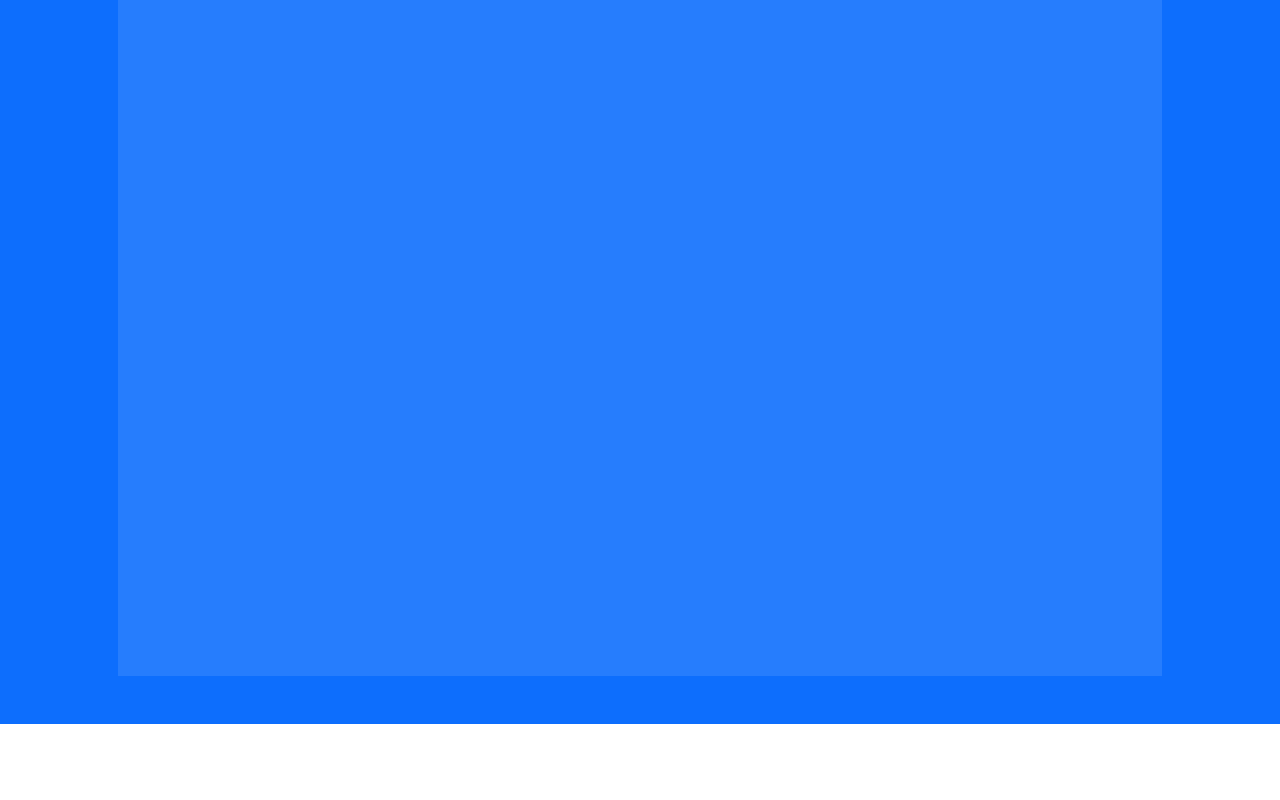
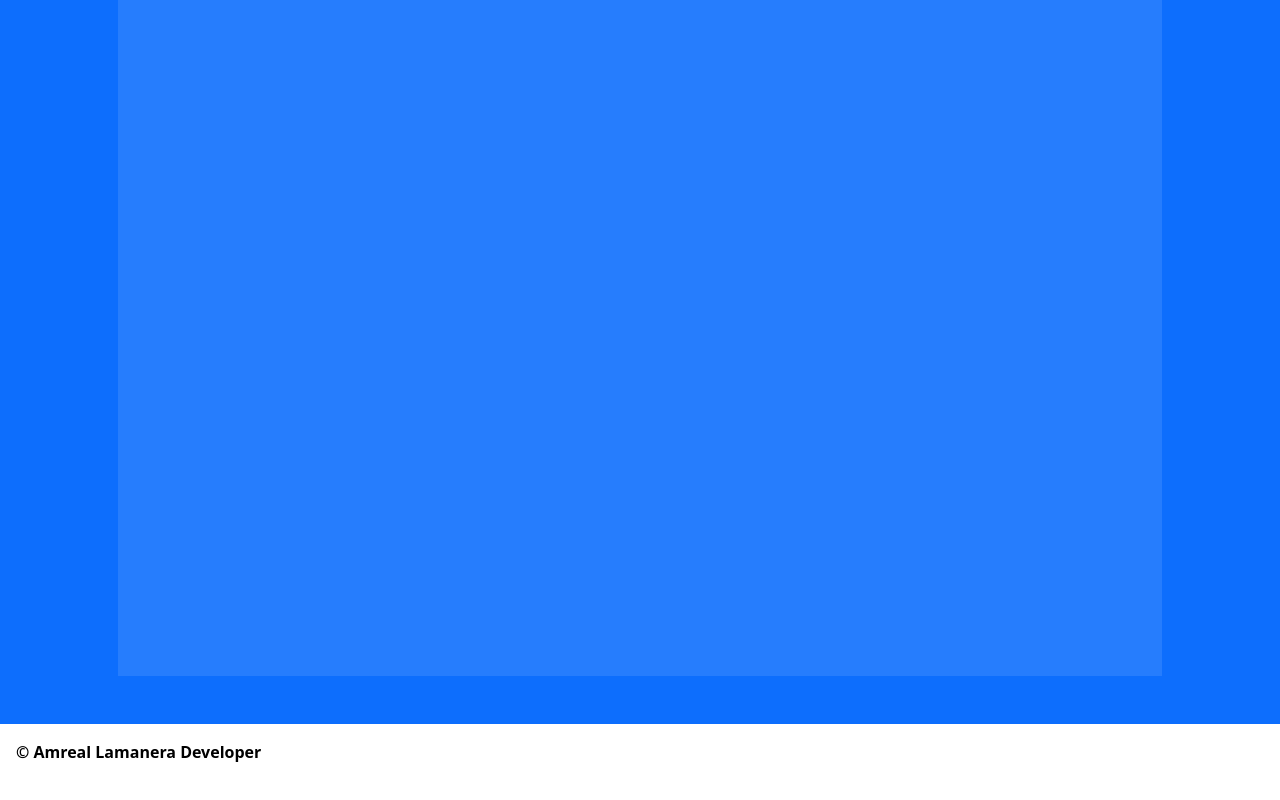
Before and after one commit to Amreal-Lamanera/js-campominato-grid, a plain HTML site: page index.html in a window 1280 px wide. Shown: the part 566-1366 px from the top of the page. Drawn offline with nearby package versions, Linux system fonts and the light colour scheme.

Commit message:
add footer content and style

```diff
--- a/css/app.css
+++ b/css/app.css
@@ -13,14 +13,16 @@ main {
     align-items: center;
 }
 
-/* footer {} */
+footer a {
+    color: #000;
+    text-decoration: none;
+}
 
 .tableContainer {
     flex-basis: 100%;
     display: grid;
     aspect-ratio: 1;
     background-color: rgba(255, 255, 255, 0.1);
-    /* grid-template-columns: repeat(10, 1fr); */
 }
 
 .square {
--- a/index.html
+++ b/index.html
@@ -53,7 +53,11 @@
 
         </main>
 
-        <footer class="p-5"></footer>
+        <footer class="p-3">
+            <a href="http://twitch.tv/amreallamanera" class="m-0 fw-bold">
+                &copy; Amreal Lamanera Developer
+                </p>
+        </footer>
 
         <!-- Bootstrap Bundle with Popper -->
         <script src='https://cdn.jsdelivr.net/npm/bootstrap@5.1.3/dist/js/bootstrap.bundle.min.js'
```
